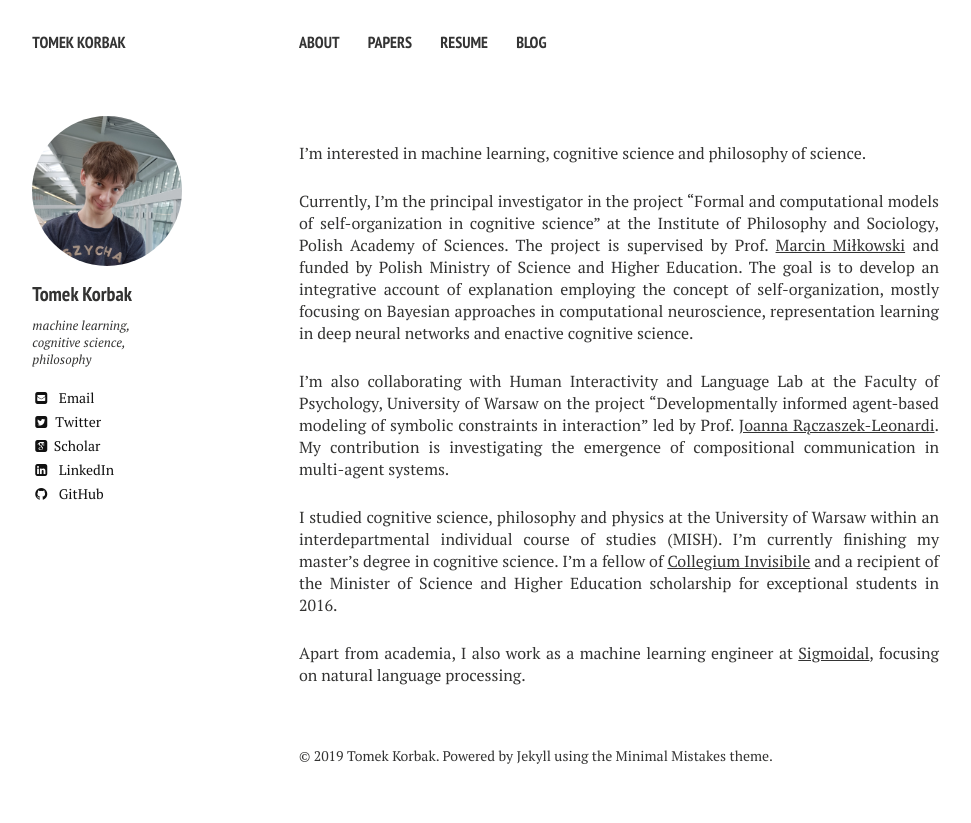
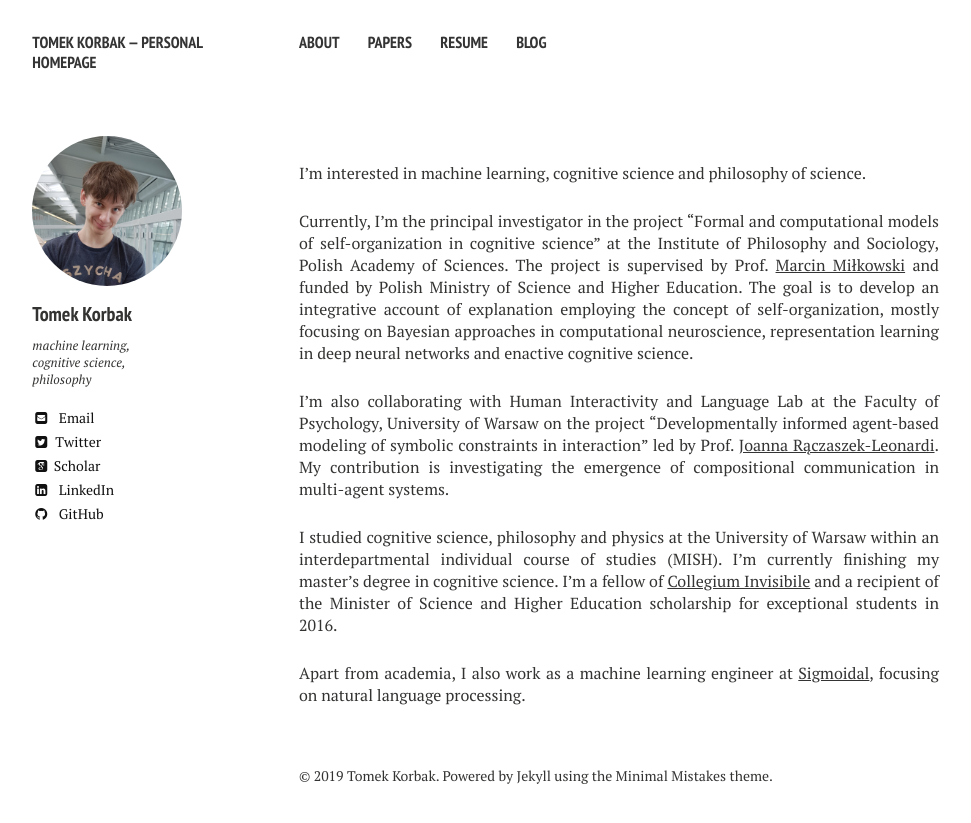
Before and after one commit to tomekkorbak/tomekkorbak.github.io, a Jekyll site: the page built from index.md, in a window 1280 px wide. Shown: the top 823 px of the page, without its empty margins (21-992 px from the left). Built offline with Jekyll 4.4.1, drawn with Linux system fonts in a browser that asks for light colours; nearby versions of some CDN libraries; some web fonts are replaced.

Commit message:
Add dash to title

```diff
--- a/_config.yml
+++ b/_config.yml
@@ -1,6 +1,6 @@
 # Site wide configuration
 
-title: Tomek Korbak
+title: Tomek Korbak — personal homepage
 locale: en_US
 url: https://tomekkorbak.com
 
```
